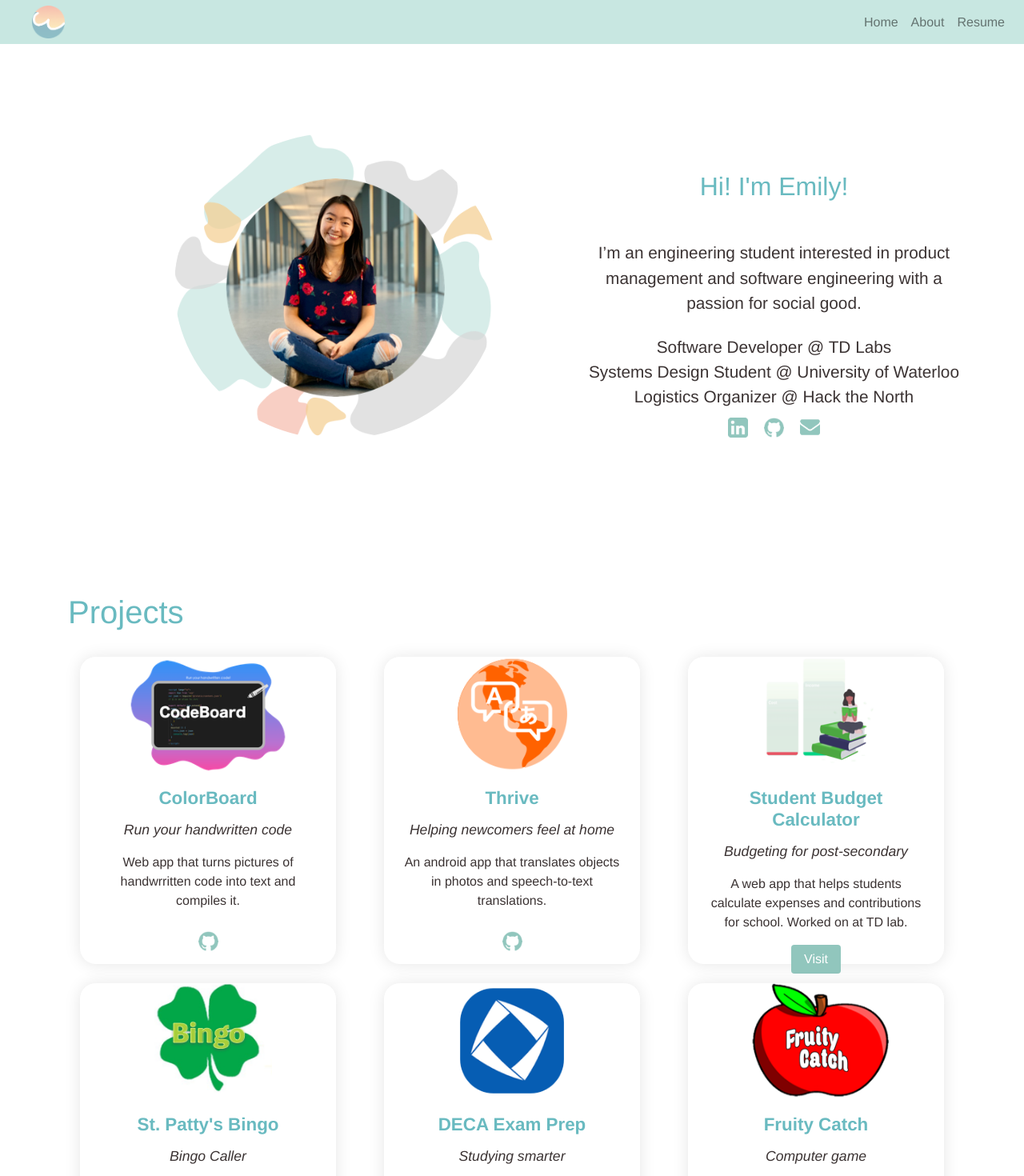
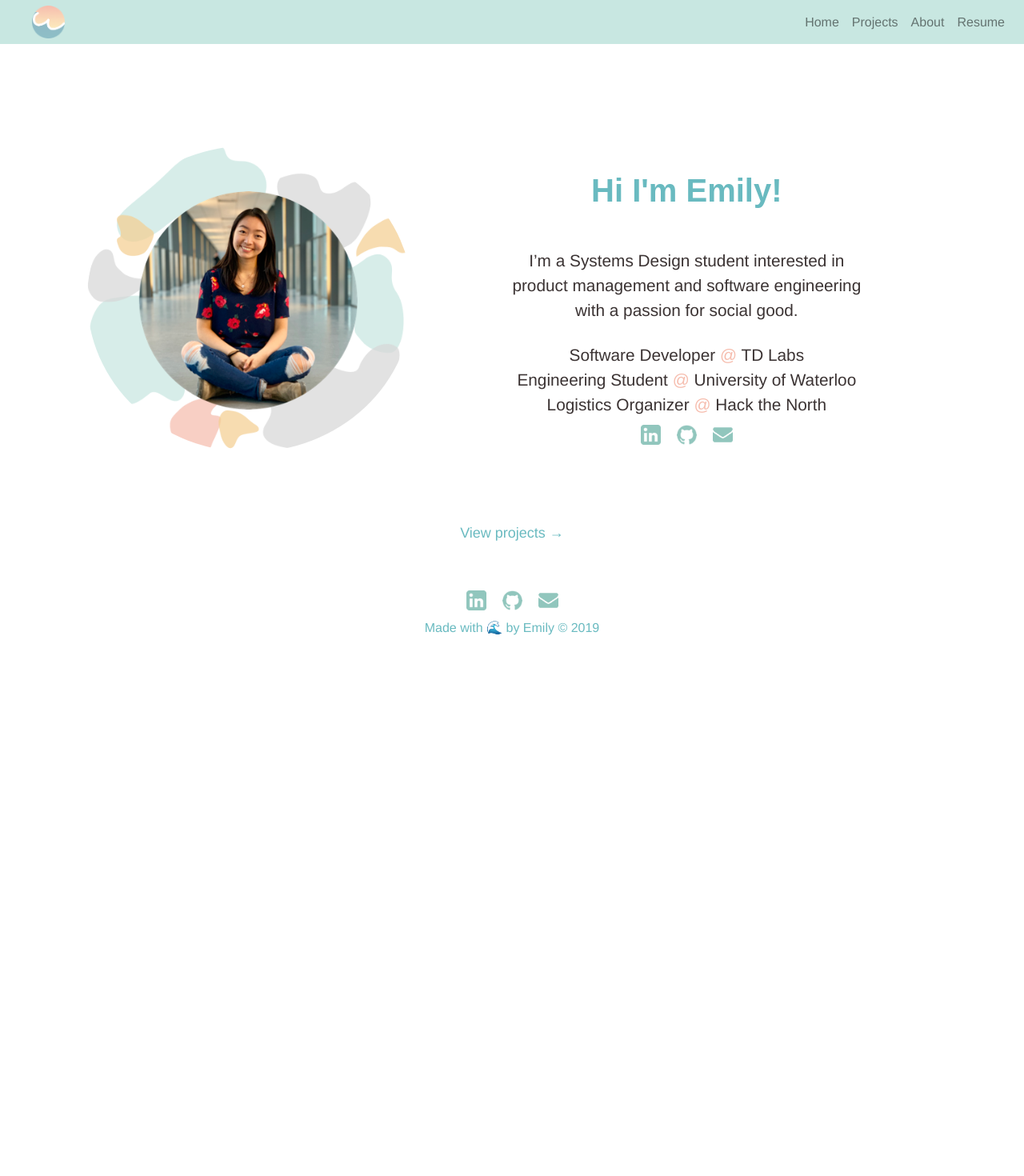
Before and after one commit to emilwang11/Personal-site, a Vue app: page / in a window 1280 px wide. Shown: the top 1470 px of the page at 80% size. After the commit the page ends 813 px from the top, so only its background shows below. Built offline with nearby package versions, Linux system fonts and the light colour scheme.

Commit message:
finishing touches

```diff
--- a/src/App.vue
+++ b/src/App.vue
@@ -7,9 +7,10 @@
       <b-collapse is-nav id="nav_collapse">
         <!-- Right aligned nav items, collapsed on mobile -->
         <b-navbar-nav class="ml-auto">
-          <b-nav-item to="/#" right>Home</b-nav-item>
-          <b-nav-item to="/about" right>About</b-nav-item>
-          <b-nav-item href="/img/resume.pdf" target="_blank">Resume</b-nav-item>
+          <b-nav-item  class="nav-bold" to="/#" right>Home</b-nav-item>
+          <b-nav-item class="nav-bold" to="/projects" right>Projects</b-nav-item>
+          <b-nav-item class="nav-bold" to="/about" right>About</b-nav-item>
+          <b-nav-item class="nav-bold" href="/img/resume.pdf" target="_blank">Resume</b-nav-item>
         </b-navbar-nav>
       </b-collapse>
     </b-navbar>
@@ -25,23 +26,23 @@
               <a href="https://www.linkedin.com/in/emwang11/" target="_blank">
                 <b-img
                   src="/img/icons/linkedin-logo.png"
-                  class="icons"
+                  class="icons linkedin"
                ></b-img>
               </a>
               <a href="https://github.com/emilwang11" target="_blank">
                 <b-img
                   src="/img/icons/github-logo.png"
-                  class="icons"
+                  class="icons github"
                ></b-img>
               </a>
                <a href="mailto:e47wang@uwaterloo.ca? Subject=Hello" target="_top">
                 <b-img
                   src="/img/icons/mail-logo.png"
-                  class="icons"
+                  class="icons mail"
                ></b-img>
               </a>
             </div>
-      <p>Made with &hearts; by Emily &copy; 2019</p>
+      <p>Made with 🌊 by Emily &copy; 2019</p>
     </div>
 
   </div>
@@ -77,7 +78,27 @@ body { padding-top: 70px; }
   padding: 0;
 
 }
+.nav-bold{
+  font-weight:500;
+}
+.h1{
+  font-weight: bold;
+  font-family:'Arial' !important;
+}
+.linkedin:hover{
+  width: 27px;
+  margin: 9px;
 
+}
+.github:hover{
+  width: 27px;
+  margin: 9px;
+
+}
+.mail:hover{
+  width: 27px;
+  margin: 9px;
+}
 </style>
 
 <script lang="ts">
--- a/src/router.ts
+++ b/src/router.ts
@@ -15,16 +15,14 @@ export default new Router({
       component: Home
     },
     {
+      path: '/projects',
+      name: 'projects',
+      component: () => import(/* webpackChunkName: "about" */ './views/ProjectsPage.vue')
+    },
+    {
       path: '/about',
       name: 'about',
-      // route level code-splitting
-      // this generates a separate chunk (about.[hash].js) for this route
-      // which is lazy-loaded when the route is visited.
       component: () => import(/* webpackChunkName: "about" */ './views/About.vue')
-    },
-    {
-      path: '/project/:id',
-      component: Project
     }
   ]
 })
--- a/src/static/content.json
+++ b/src/static/content.json
@@ -57,14 +57,14 @@
       }
     ]
   },
-  "thrive": {
+  "drive": {
     "id": 2,
-    "title": "Thrive",
+    "title": "DriverSyde",
     "active": true,
-    "tagline": "Helping newcomers feel at home",
-    "github": "https://github.com/S-M-Jawwad-Raza/HackUofTVI",
-    "description": "An android app that translates objects in photos and speech-to-text translations.",
-    "featuredImage":  "/img/projects/Thrive.png",
+    "tagline": "A virtual driving instructor",
+    "description": "An android app that provides guides new drivers real time instructions on the road.",
+    "featuredImage": "/img/projects/DriverSyde.png",
+    "github": "https://github.com/emilwang11/Bingo",
     "client": "Cool Ventures, California",
     "clientUrl": "https://www.behance.net/gallery/69868059/Hyperloop-Interface-Around-the-World-in-a-Minute",
     "contributions": "UI animations, Illustrations",
@@ -188,14 +188,14 @@
       }
     ]
   },
-  "bingo": {
+  "thrive": {
     "id": 4,
-    "title": "St. Patty's Bingo",
+    "title": "Thrive",
     "active": true,
-    "tagline": "Bingo Caller",
-    "description": "Created for my office's St. Patty's event to help run a low budget bingo game for 50+ people",
-    "featuredImage": "/img/projects/bingo.png",
-    "github": "https://github.com/emilwang11/Bingo",
+    "tagline": "Helping newcomers feel at home",
+    "github": "https://github.com/S-M-Jawwad-Raza/HackUofTVI",
+    "description": "An android app that translates objects in photos and speech-to-text translations.",
+    "featuredImage":  "/img/projects/Thrive.png",
     "client": "Cool Ventures, California",
     "clientUrl": "https://www.behance.net/gallery/69868059/Hyperloop-Interface-Around-the-World-in-a-Minute",
     "contributions": "UI animations, Illustrations",
--- a/src/views/About.vue
+++ b/src/views/About.vue
@@ -46,7 +46,6 @@
               Now with a technical foundation, I’m interested product management as it’s an intesection with my interests in business,
               focuses on the human aspect of engineering, and leverages my strong suit of critical thinking.
             </p>
-
           </b-col>
         </b-row>
       </b-container>
--- a/src/views/Home.vue
+++ b/src/views/Home.vue
@@ -1,100 +1,62 @@
 <template>
     <b-container fluid class="px-0 mb-5  ">
-
  <!-------------landing section--------------->
       <b-container fluid class="home px-0 my-5  ">
         <b-row class="my-5">
           <b-col
-            sm=12
+            sm="12"
             md="4"
-            offset-md=2
+            offset-md="1"
             class="mb-4"
           >
             <b-img
               fluid
               src="/img/me.png"
               rounded="circle"
-              class="h-100 w-100 background-image"
+              class="w-100 background-image my-3"
             ></b-img>
           </b-col>
           <b-col
             sm=12
             md=6
           >
-            <h2 class= "my-5 margin-auto">
-              Hi! I'm Emily!
-            </h2>
+            <h1 class= "greeting my-5 margin-auto">
+              Hi I'm Emily!
+            </h1>
             <p class ="intro w-75 my-4">
-              I’m an engineering student interested in product management and software engineering with a passion for social good.
+              I’m a Systems Design student interested in product management and software engineering with a passion for social good.
             </p>
             <p class ="intro w-75 ">
-                Software Developer @ TD Labs <br>
-                Systems Design Student @ University of Waterloo <br>
-                Logistics Organizer @ Hack the North
+                Software Developer<span class="accent"> @ </span> <a href=https://tdlab.io class="link"> TD Labs</a> <br>
+                Engineering Student <span class="accent"> @ </span> University of Waterloo <br>
+                Logistics Organizer <span class="accent"> @ </span> <a href=https://hackthenorth.com class="link"> Hack the North </a>
             </p>
             <div class= "margin-auto">
               <a href="https://www.linkedin.com/in/emwang11/" target="_blank">
                 <b-img
                   src="/img/icons/linkedin-logo.png"
-                  class="icons"
+                  class="icons linkedin"
                ></b-img>
               </a>
               <a href="https://github.com/emilwang11" target="_blank">
                 <b-img
                   src="/img/icons/github-logo.png"
-                  class="icons"
+                  class="icons github"
                ></b-img>
               </a>
                <a href="mailto:e47wang@uwaterloo.ca? Subject=Hello" target="_top">
                 <b-img
                   src="/img/icons/mail-logo.png"
-                  class="icons"
+                  class="icons mail"
                ></b-img>
               </a>
             </div>
           </b-col>
         </b-row>
+        <a href="/projects" class="arrow">
+         View projects &#8594;
+        </a>
       </b-container>
-
- <!-------------project section--------------->
-    <b-container class="py-5" >
-      <h1 class="py-4 text-left">
-        Projects
-      </h1>
-      <b-card-group columns deck class="my-2">
-        <div
-          class="ma-2 mx-auto card-container"
-          v-for="(page, key) in json"
-          :key="page.id"
-          >
-
-          <b-card
-            :title= page.title
-            :img-src= page.featuredImage
-            img-alt="Image"
-            img-top
-            tag="article"
-            class="mb-4 content"
-          >
-            <b-card-text>
-                <p class="tagline"> {{page.tagline}} </p>
-                <p class="description"> {{page.description}} </p>
-            </b-card-text>
-
-            <!-- <b-button v-if="page.id<4" :href="'/project/' + key" class="block button p-2" >Learn more</b-button> -->
-            <a :href="page.github" target="_blank">
-              <b-img v-if="page.id != 3"
-                src="/img/icons/github-logo.png"
-                class="icons"
-              ></b-img>
-            </a>
-            <b-button v-if="page.id == 3" :href="page.github" target="_blank" style="background-color: #91C6BD !important" class="button px-3" >Visit </b-button>
-          </b-card>
-        </div>
-      </b-card-group>
-    </b-container>
-
-     <!-------------skills section--------------->
   </b-container>
 </template>
 
@@ -137,82 +99,56 @@ img {
   height: auto !important;
 }
 
-.h2{
+.accent{
+  color: #F6BDAE;
+}
+.greeting{
+  font-family:'Arial' !important;
   margin: auto;
+  font-weight: bold !important;
 }
 .intro {
   color: #3B3333;
   font-size: 1.3em;
   margin: auto;
 }
-.card-container{
-  height: auto;
+.link{
+color: inherit;
+text-decoration: none;
+}
+.link:hover{
+color: rgb(221, 148, 130) !important;
+text-decoration: none;
+}
+
+.arrow{
+  text-decoration: none;
+  color: #69bac0;
+  font-size: 18px;
+  font-weight:500;
+}
+.arrow:hover{
+  text-decoration: none;
+  color: #539397;
+  font-size: 19px;
 }
 
 .icons {
   width: 25px;
   margin: 10px;
 }
-.card-img-top{
-  border-radius: inherit !important;
-  height: 9rem;
+.linkedin:hover{
+  width: 27px;
+  margin: 9px;
+
 }
+.github:hover{
+  width: 27px;
+  margin: 9px;
 
-.card{
-  border: none !important;
-  border-radius: 20px !important;
-  position: relative !important;
-  box-shadow: 0 0.5px 20px 0 rgba(0, 0, 0, 0.1) !important;
-  width: 20rem;
-   -webkit-transition: all 0.6s cubic-bezier(0.165, 0.84, 0.44, 1);
-  transition: all 0.6s cubic-bezier(0.165, 0.84, 0.44, 1);
 }
-
-.card::after{
-  border: none !important;
-  border-radius: 20px !important;
-  position: absolute;
-  z-index: -1;
-  top: 0;
-  left: 0;
-  width: 100%;
-  height: 100%;
-  box-shadow: 0 0.5px 20px 0 rgba(0, 0, 0, 0.1) !important;
-  opacity: 0;
-  -webkit-transition: all 0.6s cubic-bezier(0.165, 0.84, 0.44, 1);
-  transition: all 0.6s cubic-bezier(0.165, 0.84, 0.44, 1);
-}
-
-.card:hover {
-  transform: scale(1.02, 1.02);
-  -webkit-transform: scale(1.02, 1.02);
-}
-
-.card:hover::after {
-  opacity: 1;
-}
-
-.card-body{
-  height: 15rem;
-  position: relative;
-}
-.tagline{
-  font-size: 1.1em;
-  font-style: italic;
-  color: #3B3333;
-}
-.description{
-  font-size: 1em;
-  color: #3B3333;
-}
-.button{
-  background-color: #BCBCBC !important;
-  color: white;
-  border: none !important;
-  bottom: 5px !important;
-}
-.card-title{
-  font-size: 1.4rem;
-  font-weight: bold;
+.mail:hover{
+  width: 27px;
+  margin: 9px;
 }
 </style>
--- /dev/null
+++ b/src/views/ProjectsPage.vue
@@ -0,0 +1,154 @@
+<template>
+    <b-container fluid class="px-0 mb-5  ">
+    <b-container class="py-5" >
+      <h1 class="py-4 text-left">
+        Projects
+      </h1>
+      <b-card-group columns deck class="my-2">
+        <div
+          class="ma-2 mx-auto card-container"
+          v-for="(page) in json"
+          :key="page.id"
+          >
+
+          <b-card
+            :title= page.title
+            :img-src= page.featuredImage
+            img-alt="Image"
+            img-top
+            tag="article"
+            class="mb-4 content"
+          >
+            <b-card-text>
+                <p class="tagline"> {{page.tagline}} </p>
+                <p class="description"> {{page.description}} </p>
+            </b-card-text>
+
+            <!-- <b-button v-if="page.id<4" :href="'/project/' + key" class="block button p-2" >Learn more</b-button> -->
+            <a :href="page.github" target="_blank">
+              <b-img v-if="page.id != 3"
+                src="/img/icons/github-logo.png"
+                class="icons"
+              ></b-img>
+            </a>
+            <b-button v-if="page.id == 3" :href="page.github" target="_blank" style="background-color: #91C6BD !important" class="button px-3" >Visit </b-button>
+          </b-card>
+        </div>
+      </b-card-group>
+    </b-container>
+        <a href="/about" class="arrow">
+         Learn more about me &#8594;
+        </a>
+</b-container>
+</template>
+
+<script lang="ts">
+import Vue from 'vue'
+var json = require('@/static/content.json')
+
+export default Vue.extend({
+  name: 'home',
+  data () {
+    return {
+      json: {}
+    }
+  },
+  mounted () {
+    this.json = json
+    console.log(json)
+  }
+})
+</script>
+
+<style lang="scss">
+.home {
+  overflow-x: hidden;
+  height: 100%;
+}
+img {
+  width: 100%;
+}
+.section {
+  a {
+    color: black;
+  }
+}
+.h2{
+  margin: auto;
+}
+.intro {
+  color: #3B3333;
+  font-size: 1.3em;
+  margin: auto;
+}
+.card-container{
+  height: auto;
+}
+
+.icons {
+  width: 25px;
+  margin: 10px;
+}
+.card-img-top{
+  border-radius: inherit !important;
+  height: 9rem;
+}
+
+.card{
+  border: none !important;
+  border-radius: 20px !important;
+  position: relative !important;
+  box-shadow: 0 0.5px 20px 0 rgba(0, 0, 0, 0.1) !important;
+  width: 20rem;
+   -webkit-transition: all 0.6s cubic-bezier(0.165, 0.84, 0.44, 1);
+  transition: all 0.6s cubic-bezier(0.165, 0.84, 0.44, 1);
+}
+
+.card::after{
+  border: none !important;
+  border-radius: 20px !important;
+  position: absolute;
+  z-index: -1;
+  top: 0;
+  left: 0;
+  width: 100%;
+  height: 100%;
+  box-shadow: 0 0.5px 20px 0 rgba(0, 0, 0, 0.1) !important;
+  opacity: 0;
+  -webkit-transition: all 0.6s cubic-bezier(0.165, 0.84, 0.44, 1);
+  transition: all 0.6s cubic-bezier(0.165, 0.84, 0.44, 1);
+}
+
+.card:hover {
+  transform: scale(1.02, 1.02);
+  -webkit-transform: scale(1.02, 1.02);
+}
+
+.card:hover::after {
+  opacity: 1;
+}
+
+.card-body{
+  height: 15rem;
+  position: relative;
+}
+.tagline{
+  font-size: 1.1em;
+  font-style: italic;
+  color: #3B3333;
+}
+.description{
+  font-size: 1em;
+  color: #3B3333;
+}
+.button{
+  background-color: #BCBCBC !important;
+  color: white;
+  border: none !important;
+  bottom: 5px !important;
+}
+.card-title{
+  font-size: 1.4rem;
+  font-weight: bold;
+}
+</style>
```
Also changed, not shown: src/components/HelloWorld.vue (deleted, +0 -53 lines), public/img/Projects/DriverSyde.png (added), public/img/Quote.png.
